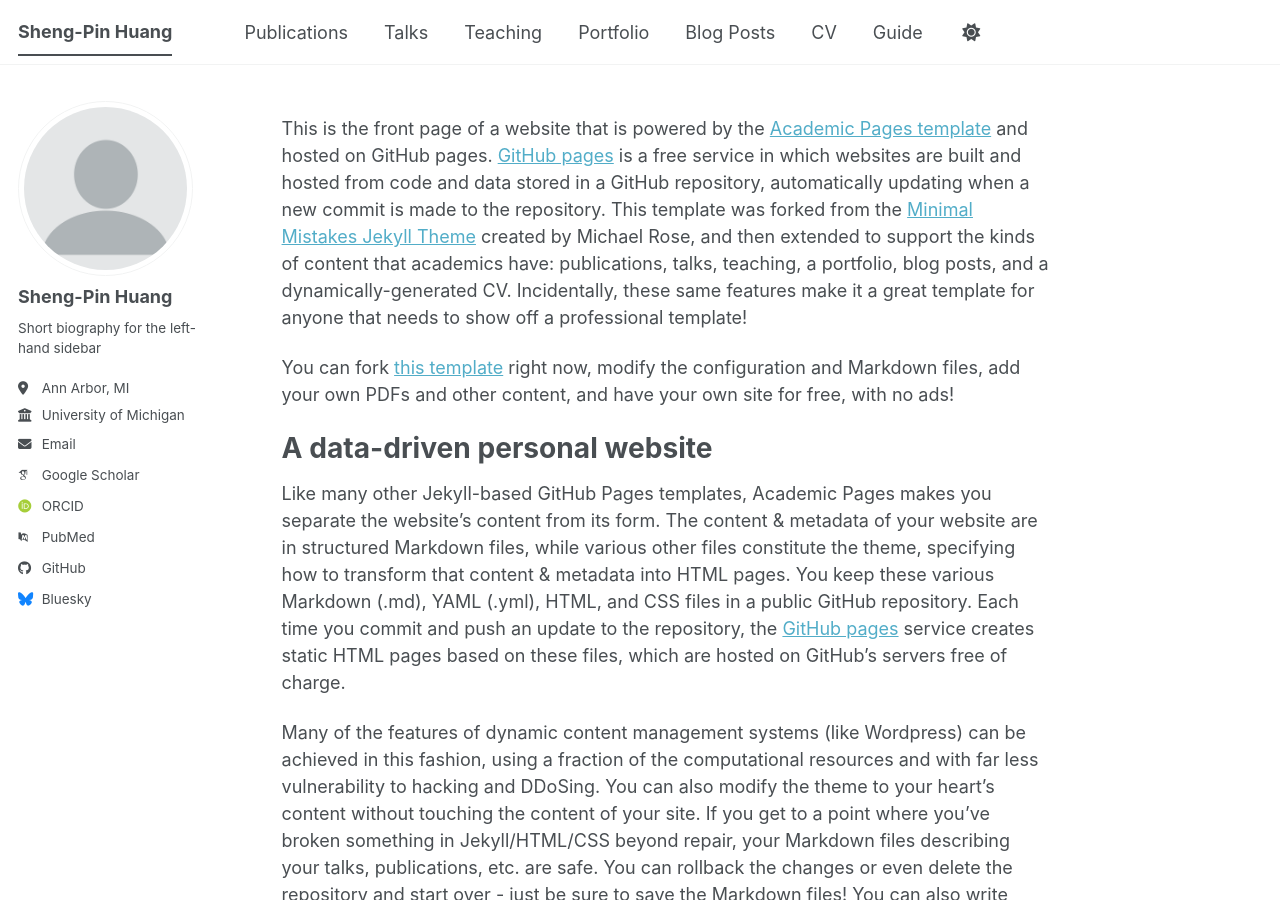
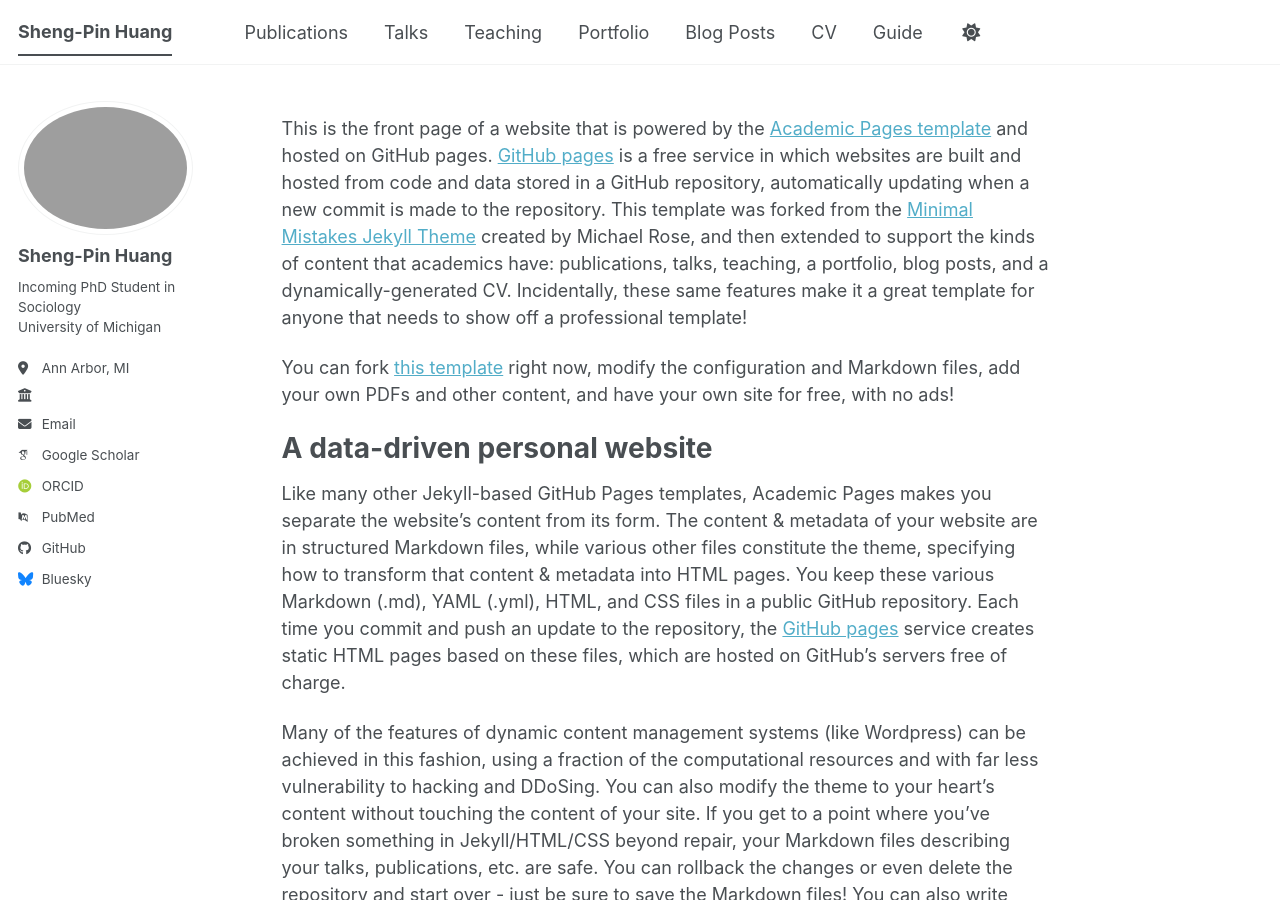
Before and after one commit to shengpinhuang/shengpinhuang.github.io, a Jekyll site: the page built from _pages/about.md, in a window 1280 px wide and 900 px high. Built offline with Jekyll 4.4.1, drawn with Linux system fonts in a browser that asks for light colours; some web fonts are replaced; a script bundle is joined from its source files by our own code; library files that are not in the unit come from our copies.

Commit message:
Update _config.yml

```diff
--- a/_config.yml
+++ b/_config.yml
@@ -23,14 +23,14 @@
 #               Additional customization can be done by editing /_includes/author-profile.html
 author:
   # Biographic information
-  avatar           : "profile.png"
+  avatar           : "bio_photo_sphuang.jpeg"
   name             : "Sheng-Pin Huang"
   pronouns         :  # example: "she/her"
-  bio              : "Short biography for the left-hand sidebar"
+  bio              : "Incoming PhD Student in Sociology <br> University of Michigan"
   location         : "Ann Arbor, MI"
-  employer         : "University of Michigan"
+  employer         : ""
   uri              : # URL
-  email            : "none@example.org"
+  email            : "sphuang@umich.edu"
 
   # Academic websites
   academia         : # URL
```
